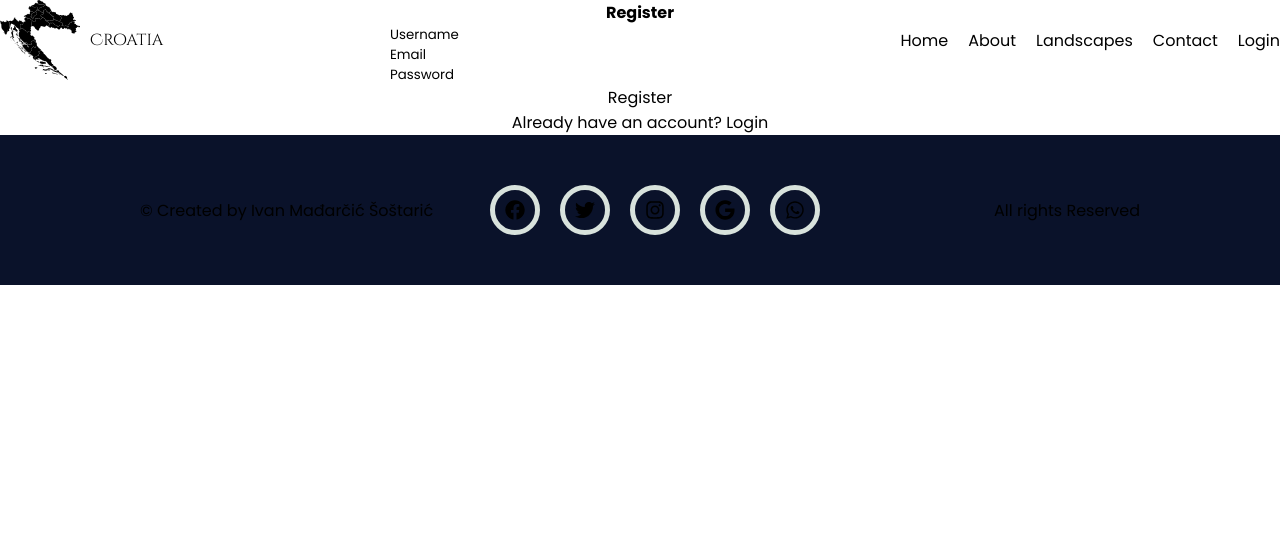
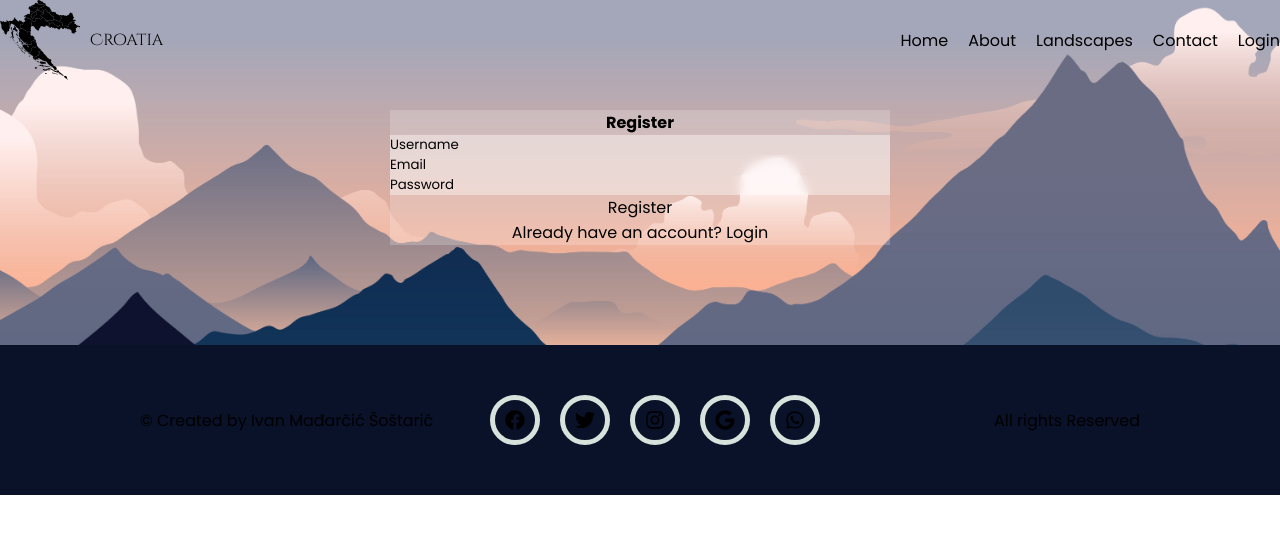
Before and after one commit to MadaSosta/croatia-tours-react, a Next.js app: page /register in a window 1280 px wide. Shown: the top 534 px of the page. Built offline with nearby package versions, Linux system fonts and the light colour scheme; no server answers.

Commit message:
Implemented background picture, and minor style designs added

```diff
--- a/components/login/Index.tsx
+++ b/components/login/Index.tsx
@@ -25,6 +25,7 @@ const Login = () => {
   };
 
   return (
+    <div className={styles.login}>
       <div className={styles.formWrapper}>
         <h1 className={styles.formTitle}>Login</h1>
         <form onSubmit={handleSubmit} className={styles.form}>
@@ -52,6 +53,7 @@ const Login = () => {
           Don't have an account? <Link href="/register">Register</Link>
         </p>
       </div>
+    </div>
   );
 };
 
--- a/components/register/Index.tsx
+++ b/components/register/Index.tsx
@@ -49,6 +49,7 @@ const Register = () => {
   };
 
   return (
+    <div className={styles.register}>
       <div className={styles.formWrapper}>
         <h1 className={styles.formTitle}>Register</h1>
         <form onSubmit={handleSubmit} className={styles.form}>
@@ -84,6 +85,7 @@ const Register = () => {
           Already have an account? <Link href="/login">Login</Link>
         </p>
       </div>
+    </div>
   );
 };
 
--- a/styles/common/Form.module.css
+++ b/styles/common/Form.module.css
@@ -1,14 +1,20 @@
+.login {
+  padding: 110px 0 100px 0;
+  background: url("/images/login.jpg") no-repeat;
+  background-size: cover;
+}
+.register {
+  padding: 110px 0 100px 0;
+  background: url("/images/register.jpg") no-repeat;
+  background-size: cover;
+}
+
 .formWrapper {
   margin: 0 auto;
   max-width: 500px;
   padding: var(--padding-secondary-500);
-  background: radial-gradient(
-    circle at 50% 0%,
-    var(--color-primary-600),
-    var(--color-primary-700)
-  );
+  background-color: rgba(255, 255, 255, 0.2);
   border-radius: var(--border-radius-400);
-  border: 1px solid var(--color-primary-700);
 }
 
 .formTitle {
@@ -24,7 +30,8 @@
   margin-bottom: var(--margin-secondary-200);
   padding: var(--padding-secondary-500);
   border-radius: var(--border-radius-200);
-  background-color: var(--color-primary-600);
+  background-color: rgba(255, 255, 255, 0.4);
+  backdrop-filter: blur(5px);
   width: 100%;
 }
 
```
Also changed, not shown: public/images/login.jpg (added), public/images/register.jpg (added). Lines whose indentation alone changed are shown as unchanged.
